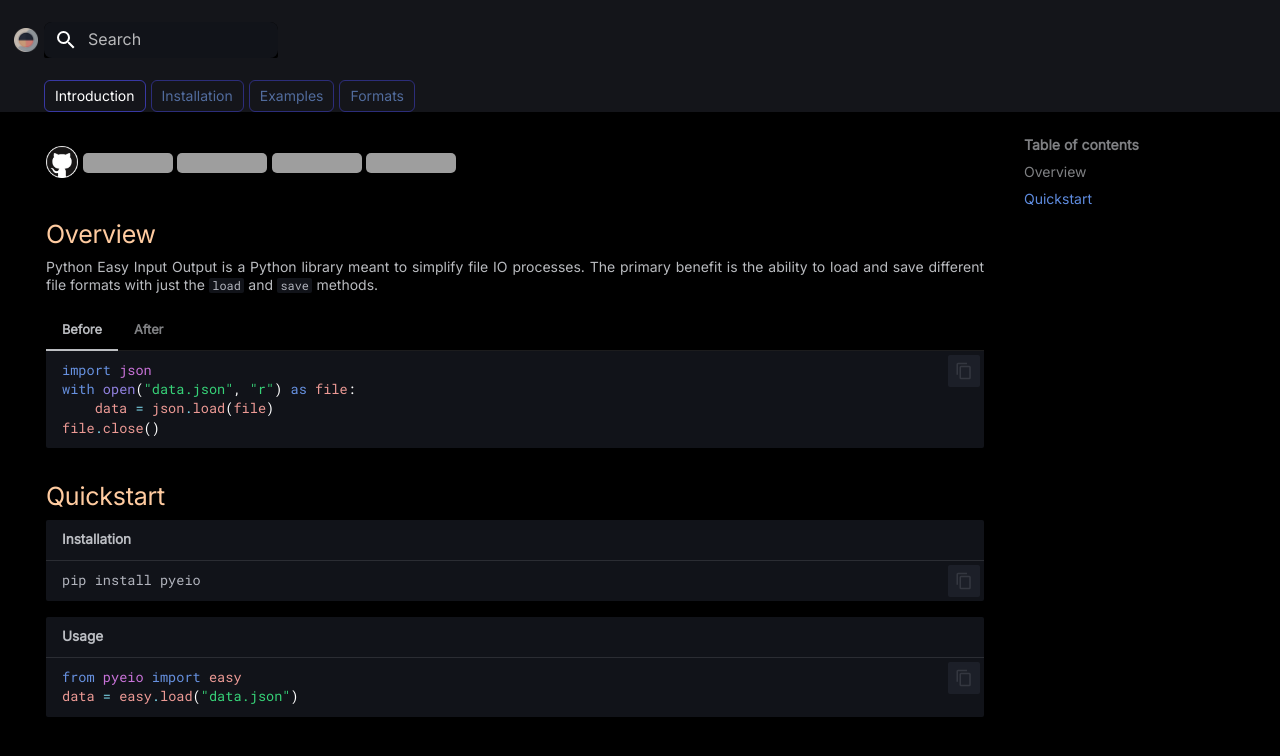
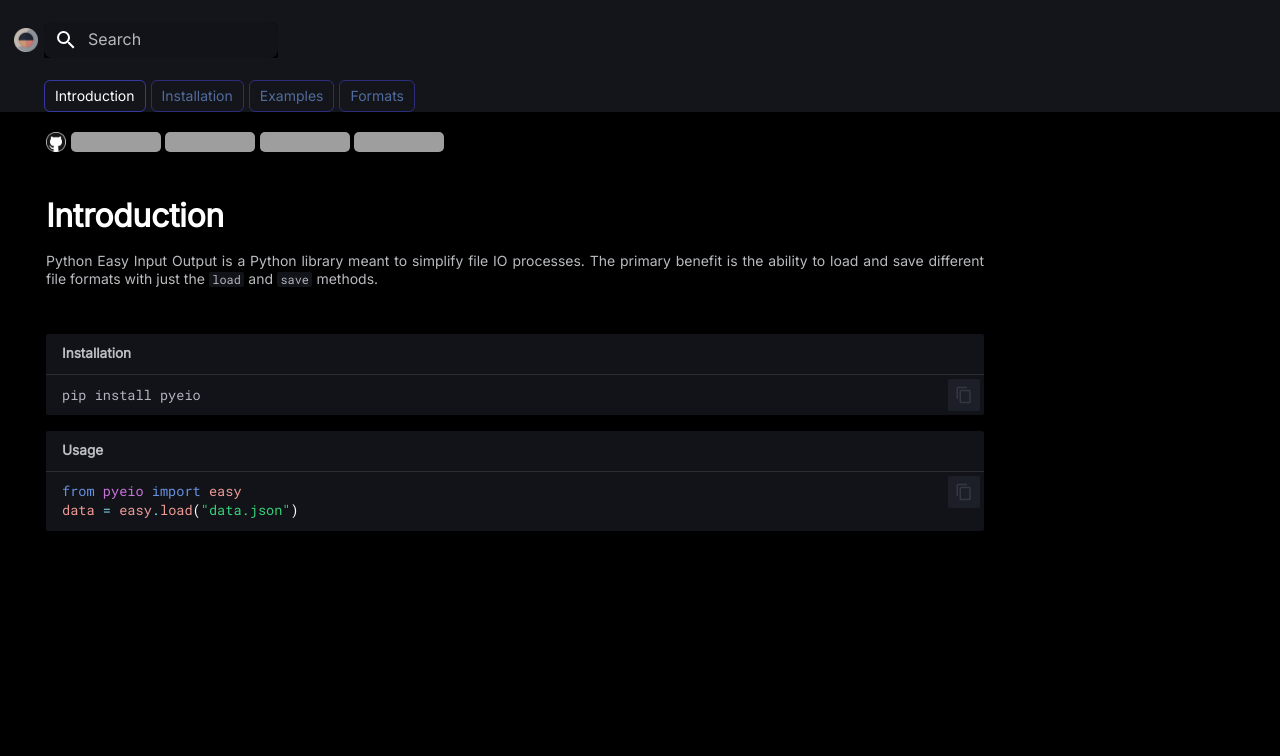
Before and after one commit to harttraveller/pyeio, an MkDocs documentation site: the page built from docs/index.md, in a window 1280 px wide. Shown: the top 756 px of the page. Built offline with MkDocs 1.6.1 and Material for MkDocs 9.7.7, drawn with Linux system fonts in a browser that asks for light colours; grey boxes are pictures that could not be loaded.

Commit message:
docs/index: update

````diff
--- a/docs/index.md
+++ b/docs/index.md
@@ -3,49 +3,31 @@ hide:
 - navigation
 ---
 
-<style>
-.md-typeset h1 {display: none;}
-</style>
-
-<p></p>
-
 <div align="left">
 <a href="https://github.com/harttraveller/pyeio" target="_blank">
-<img src="assets/github.png" width=32 style="position: relative; left: 0px;">
+<img src="assets/github.png" width=20 style="position: relative; left: 0px;">
 </a>
 <a href="https://pypi.org/project/pyeio/" target="_blank">
-<img src="https://img.shields.io/pypi/v/pyeio" height=20 style="position: relative; top: -5px;">
+<img src="https://img.shields.io/pypi/v/pyeio" height=20 style="position: relative;">
 </a>
 <a href="https://github.com/harttraveller/pyeio/blob/main/LICENSE" target="_blank">
-<img src="https://img.shields.io/badge/license-MIT-blue" height=20 style="position: relative; top: -5px;">
+<img src="https://img.shields.io/badge/license-MIT-blue" height=20 style="position: relative;">
 </a>
 <a href="https://www.python.org/downloads" target="_blank">
-<img src="https://img.shields.io/badge/python-3.10-blue" height=20 style="position: relative; top: -5px;">
+<img src="https://img.shields.io/badge/python-3.10-blue" height=20 style="position: relative;">
 </a>
 <a href="https://github.com/psf/black" target="_blank">
-<img src="https://img.shields.io/badge/code%20style-black-black" height=20 style="position: relative; top: -5px;">
+<img src="https://img.shields.io/badge/code%20style-black-black" height=20 style="position: relative;">
 </a>
 </div>
 
-## Overview
+<br>
+
+# Introduction
 
 Python Easy Input Output is a Python library meant to simplify file IO processes. The primary benefit is the ability to load and save different file formats with just the `load` and `save` methods.
 
-=== "Before"
-    ```python
-    import json
-    with open("data.json", "r") as file:
-        data = json.load(file)
-    file.close()
-    ```
-
-=== "After"
-    ```python
-    from pyeio import easy
-    data = easy.load("data.json")
-    ```
-
-## Quickstart
+<br>
 
 ```bash title="Installation"
 pip install pyeio
````
